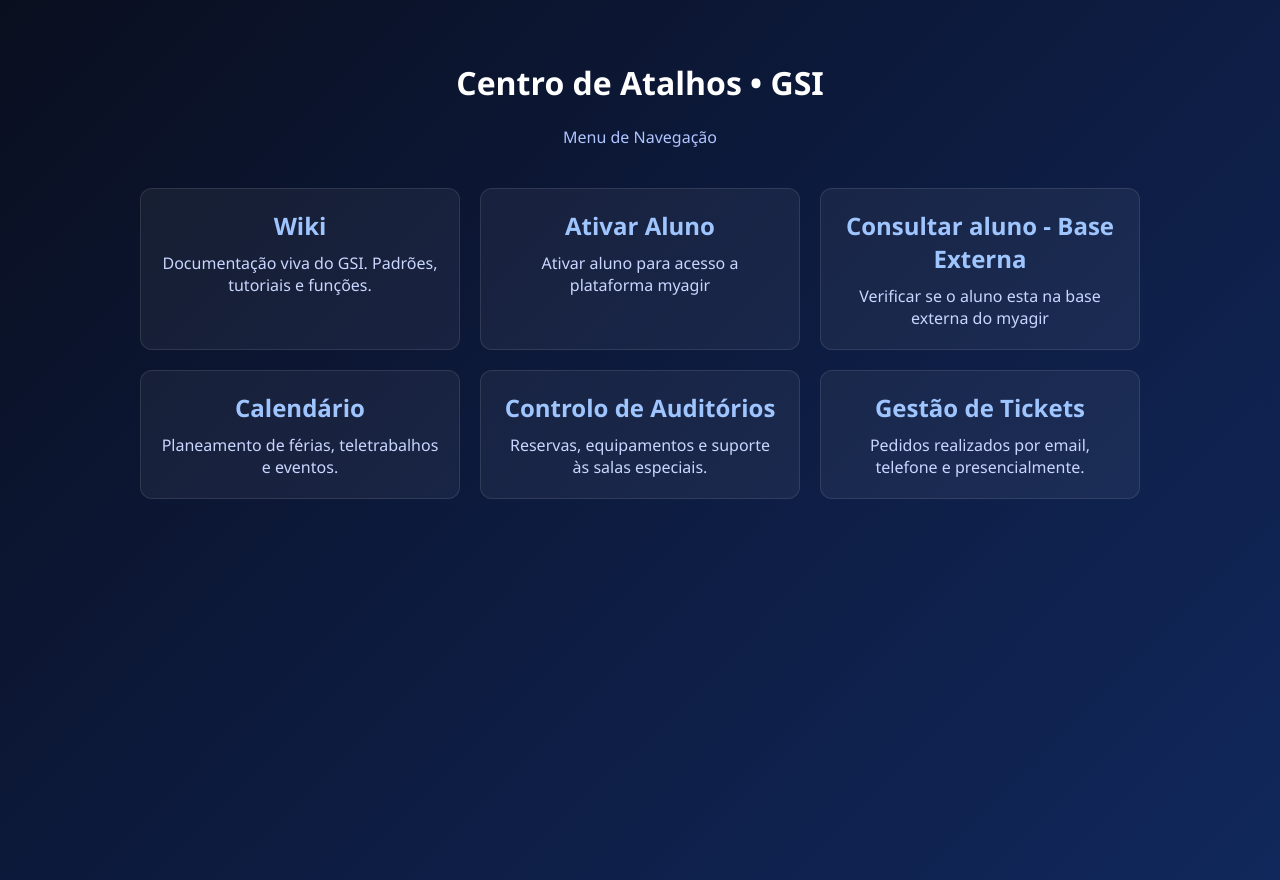
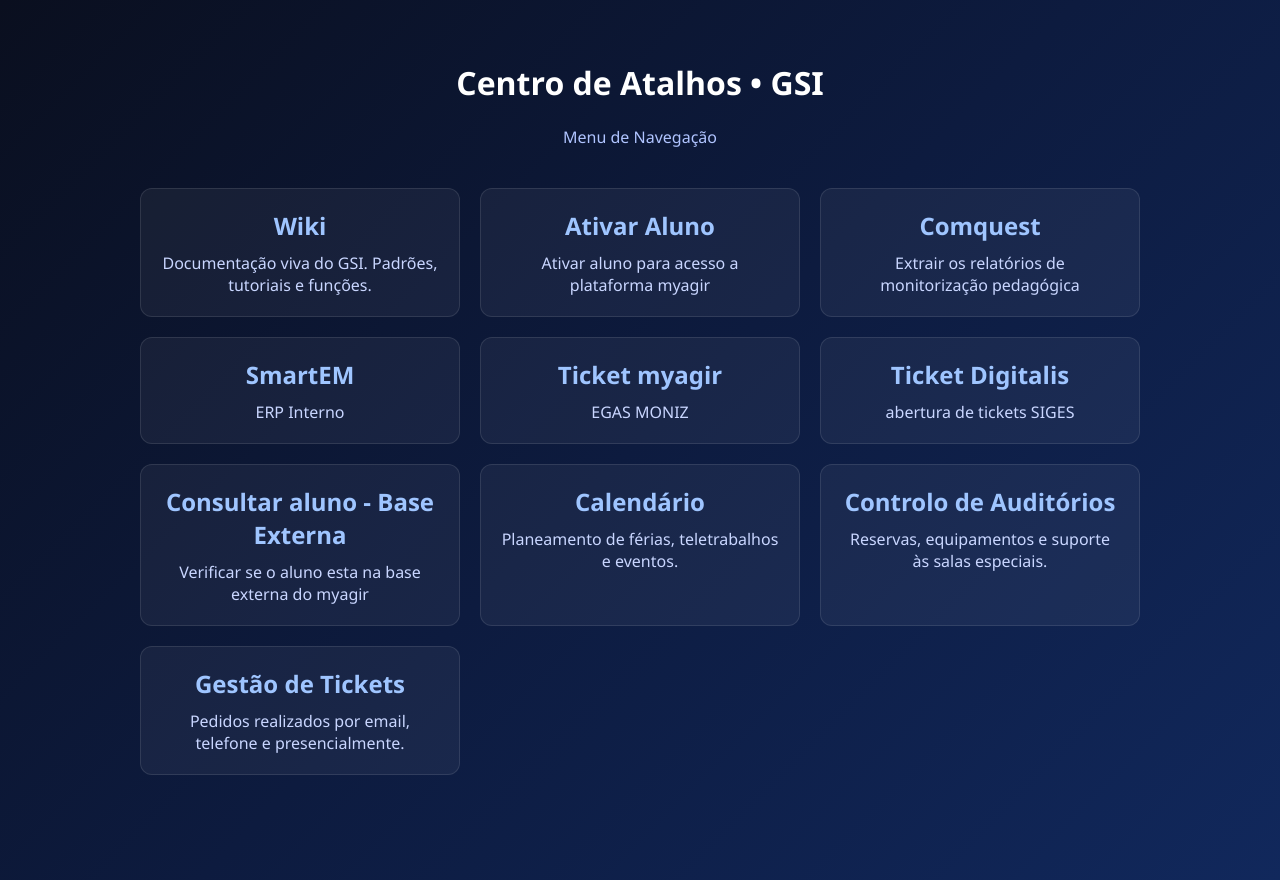
Before and after one commit to jbispo23/home-gsi, a React (Create React App) app: page / in a window 1280 px wide. Built offline with nearby package versions, Linux system fonts and the light colour scheme.

Commit message:
atualização do site

```diff
--- a/src/App.js
+++ b/src/App.js
@@ -13,7 +13,27 @@
       desc: "Ativar aluno para acesso a plataforma myagir",
       href: "https://egasmoniz.myagir.pt/flex/RegistoAluno",
     },
-        {
+    {
+      title: "Comquest",
+      desc: "Extrair os relatórios de monitorização pedagógica",
+      href: "https://seconline.egasmoniz.edu.pt/comquest/page?stage=difhomestage",
+    },
+    {
+      title: "SmartEM",
+      desc: "ERP Interno",
+      href: "https://smartem.azurewebsites.net/",
+    },
+    {
+      title: "Ticket myagir",
+      desc: "EGAS MONIZ",
+      href: "https://agirsupport.freshdesk.com/support/login",
+    },
+    {
+      title: "Ticket Digitalis",
+      desc: "abertura de tickets SIGES",
+      href: "https://www.digitalis.pt/team/page?stage=difhomestage&login_button=Login",
+    },
+    {
       title: "Consultar aluno - Base Externa",
       desc: "Verificar se o aluno esta na base externa do myagir",
       href: "https://egasmoniz.myagir.pt/external_table.aspx?id=4",
```
